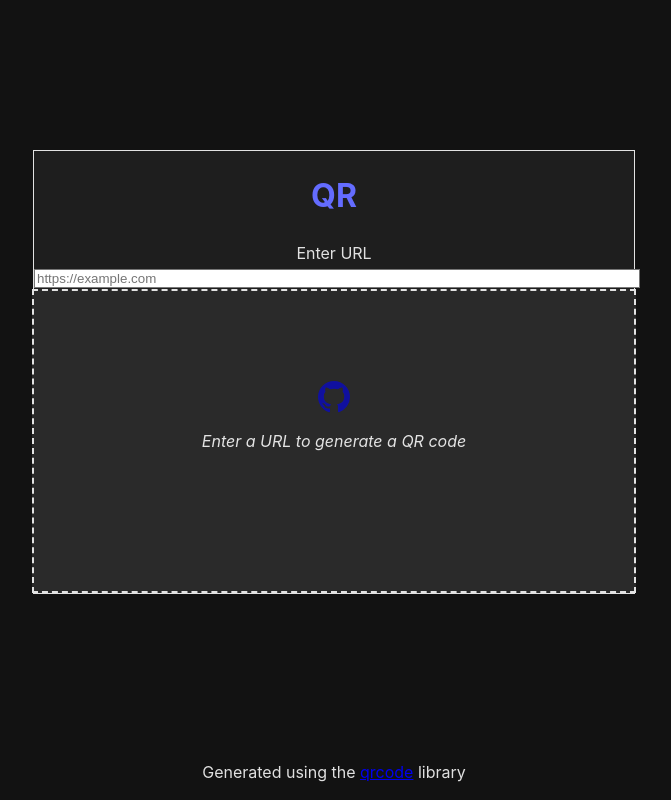
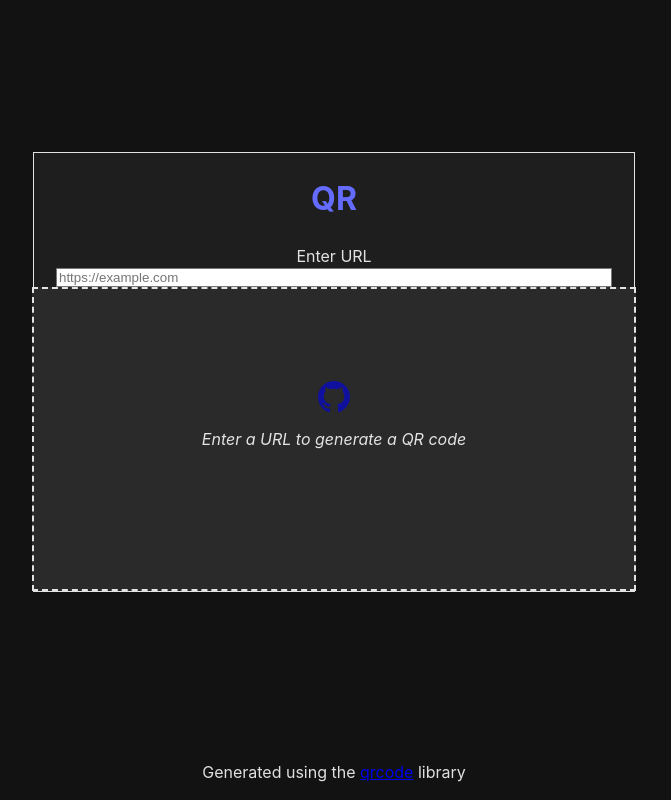
Before and after one commit to seancrosby/qr-code, a React (Vite) app: page / in a window 1280 px wide. Shown: the whole page, without its empty margins (306-977 px from the left). Built offline with nearby package versions, Linux system fonts and the light colour scheme.

Commit message:
style: reduce input box width and center it

```diff
--- a/src/components/QRCodeGenerator.tsx
+++ b/src/components/QRCodeGenerator.tsx
@@ -29,7 +29,7 @@ const QRCodeGenerator: React.FC = () => {
   return (
     <div className="flex flex-col items-center justify-center p-8 bg-[#1e1e1e] rounded-xl shadow-xl w-[90%] max-w-[600px] border border-neutral-800 relative">
       <h1 className="text-6xl font-extrabold mb-6 text-[#646cff] text-center">QR</h1>
-      <div className="w-full mb-6 text-center px-5">
+      <div className="w-full mb-6 text-center flex flex-col items-center">
         <label htmlFor="url-input" className="block text-sm font-medium text-neutral-400 mb-2">
           Enter URL
         </label>
@@ -39,7 +39,7 @@ const QRCodeGenerator: React.FC = () => {
           value={url}
           onChange={(e) => setUrl(e.target.value)}
           placeholder="https://example.com"
-          className="w-full px-4 py-3 rounded-lg border border-neutral-700 bg-white text-black placeholder-neutral-400 focus:ring-2 focus:ring-[#646cff] focus:border-transparent outline-none transition duration-200"
+          className="w-full max-w-[calc(100%-50px)] px-4 py-3 rounded-lg border border-neutral-700 bg-white text-black placeholder-neutral-400 focus:ring-2 focus:ring-[#646cff] focus:border-transparent outline-none transition duration-200"
         />
       </div>
 
```
